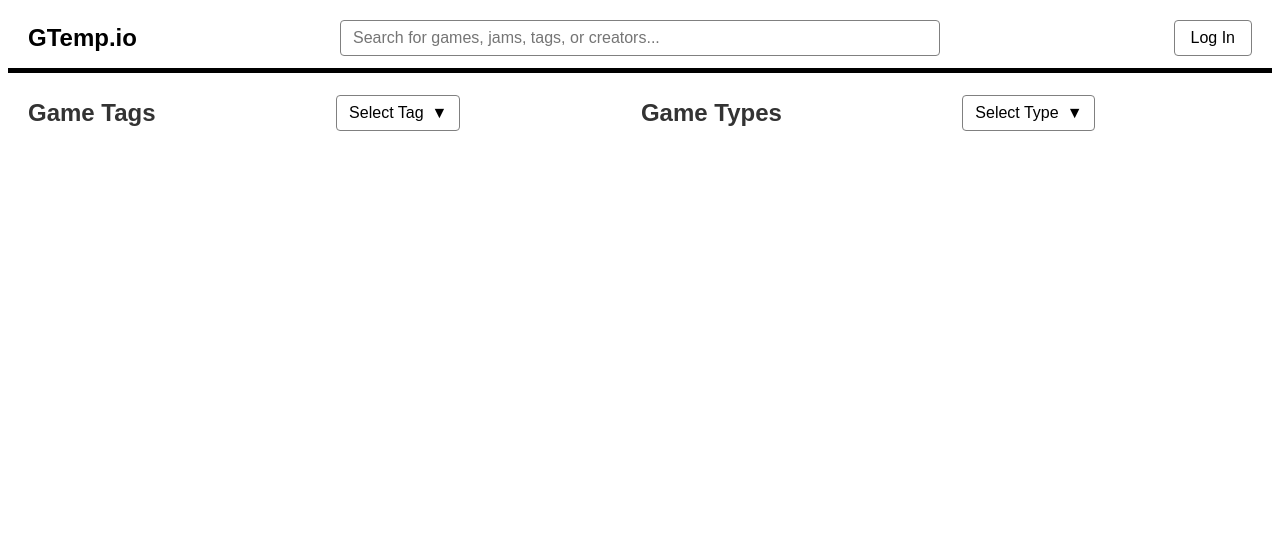
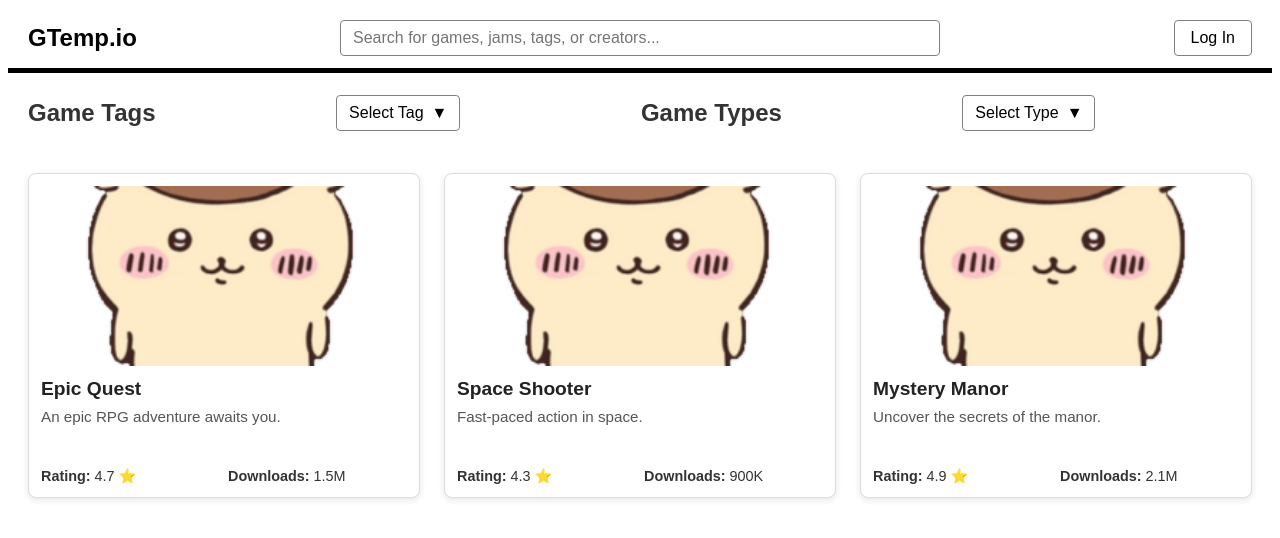
Before and after one commit to michaela-es/GTemp.io, a React (Vite) app in the folder React1/: page / in a window 1280 px wide. Shown: the top 538 px of the page. Built offline with nearby package versions, Linux system fonts and the light colour scheme.

Commit message:
Added listing item component

```diff
--- a/React1/src/App.jsx
+++ b/React1/src/App.jsx
@@ -1,6 +1,7 @@
 import React from "react";
 import TopBar from "./components/TopBar.jsx";
 import FilterBar from "./components/FilterBar.jsx";
+import Listings from "./components/Listings.jsx";
 
 function App() {
   const tags = ["Action", "Adventure", "RPG", "Strategy"];
@@ -23,6 +24,7 @@ function App() {
         onTagSelect={handleTagSelect}
         onTypeSelect={handleTypeSelect}
       />
+      <Listings />  {/* This is where your list shows up */}
     </div>
   );
 }
--- /dev/null
+++ b/React1/src/components/ListingItem.css
@@ -0,0 +1,51 @@
+.listings-container {
+  display: grid;
+  grid-template-columns: repeat(auto-fit, minmax(300px, 1fr));
+  gap: 24px;
+  padding: 20px;
+}
+
+.listing-item {
+  display: flex;
+  flex-direction: column;
+  border: 1px solid #ddd;
+  border-radius: 8px;
+  padding: 12px;
+  background: white;
+  box-shadow: 0 2px 6px rgba(0,0,0,0.1);
+  font-family: sans-serif;
+}
+
+.listing-image {
+  width: 100%;
+  height: 180px;
+  object-fit: cover;
+  border-radius: 6px;
+  margin-bottom: 12px;
+}
+
+.listing-title {
+  margin: 0 0 8px;
+  font-size: 1.2rem;
+  color: #222;
+}
+
+.listing-description {
+  flex-grow: 1;
+  color: #555;
+  margin: 0 0 12px;
+  font-size: 0.95rem;
+  min-height: 48px;
+}
+
+.listing-stats {
+  display: grid;
+  grid-template-columns: 1fr 1fr;
+  gap: 8px;
+  font-size: 0.9rem;
+  color: #333;
+}
+
+.stat strong {
+  font-weight: 600;
+}
--- /dev/null
+++ b/React1/src/components/ListingItem.jsx
@@ -0,0 +1,23 @@
+import React from "react";
+import "./ListingItem.css";
+
+function ListingItem({ image, title, description, rating, downloads }) {
+  return (
+    <div className="listing-item">
+      <img src={image} alt={title} className="listing-image" />
+      <h3 className="listing-title">{title}</h3>
+      <p className="listing-description">{description}</p>
+      <div className="listing-stats">
+        <div className="stat">
+          <strong>Rating:</strong> {rating} ⭐
+        </div>
+        <div className="stat">
+          <strong>Downloads:</strong> {downloads}
+        </div>
+      </div>
+    </div>
+  );
+}
+
+
+export default ListingItem;
--- /dev/null
+++ b/React1/src/components/Listings.jsx
@@ -0,0 +1,48 @@
+import React from "react";
+import ListingItem from "./ListingItem.jsx";
+import sampleImage from "../../imgs/placeholder.png";
+function Listings() {
+  const gameListings = [
+    {
+      id: 1,
+      image: sampleImage,
+      title: "Epic Quest",
+      description: "An epic RPG adventure awaits you.",
+      rating: "4.7",
+      downloads: "1.5M",
+    },
+    {
+      id: 2,
+      image: sampleImage,
+      title: "Space Shooter",
+      description: "Fast-paced action in space.",
+      rating: "4.3",
+      downloads: "900K",
+    },
+    {
+      id: 3,
+      image: sampleImage,
+      title: "Mystery Manor",
+      description: "Uncover the secrets of the manor.",
+      rating: "4.9",
+      downloads: "2.1M",
+    },
+  ];
+
+  return (
+    <div className="listings-container">
+      {gameListings.map((game) => (
+        <ListingItem
+          key={game.id}
+          image={game.image}
+          title={game.title}
+          description={game.description}
+          rating={game.rating}
+          downloads={game.downloads}
+        />
+      ))}
+    </div>
+  );
+}
+
+export default Listings;
```
Also changed, not shown: React1/imgs/placeholder.png (added).
